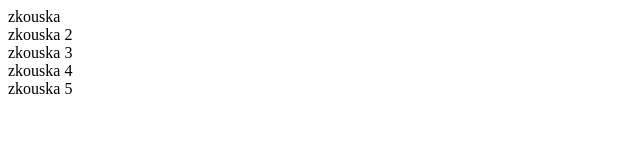
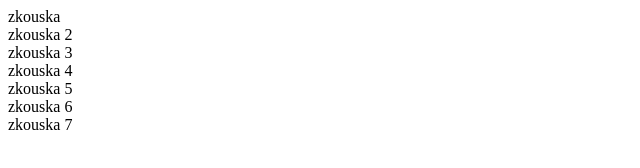
Before and after one commit to thatsalexander/___repository, a plain HTML site: page folder/index.html in a window 1280 px wide. Shown: the whole page, without its empty margins (0-640 px from the left). Drawn offline with Linux system fonts and the light colour scheme.

Commit message:
add two more lines of code

```diff
--- a/folder/index.html
+++ b/folder/index.html
@@ -8,5 +8,7 @@
         <div>zkouska 3</div>
         <div>zkouska 4</div>
         <div>zkouska 5</div>
+        <div>zkouska 6</div>
+        <div>zkouska 7</div>
     </body>
 </html>
```
